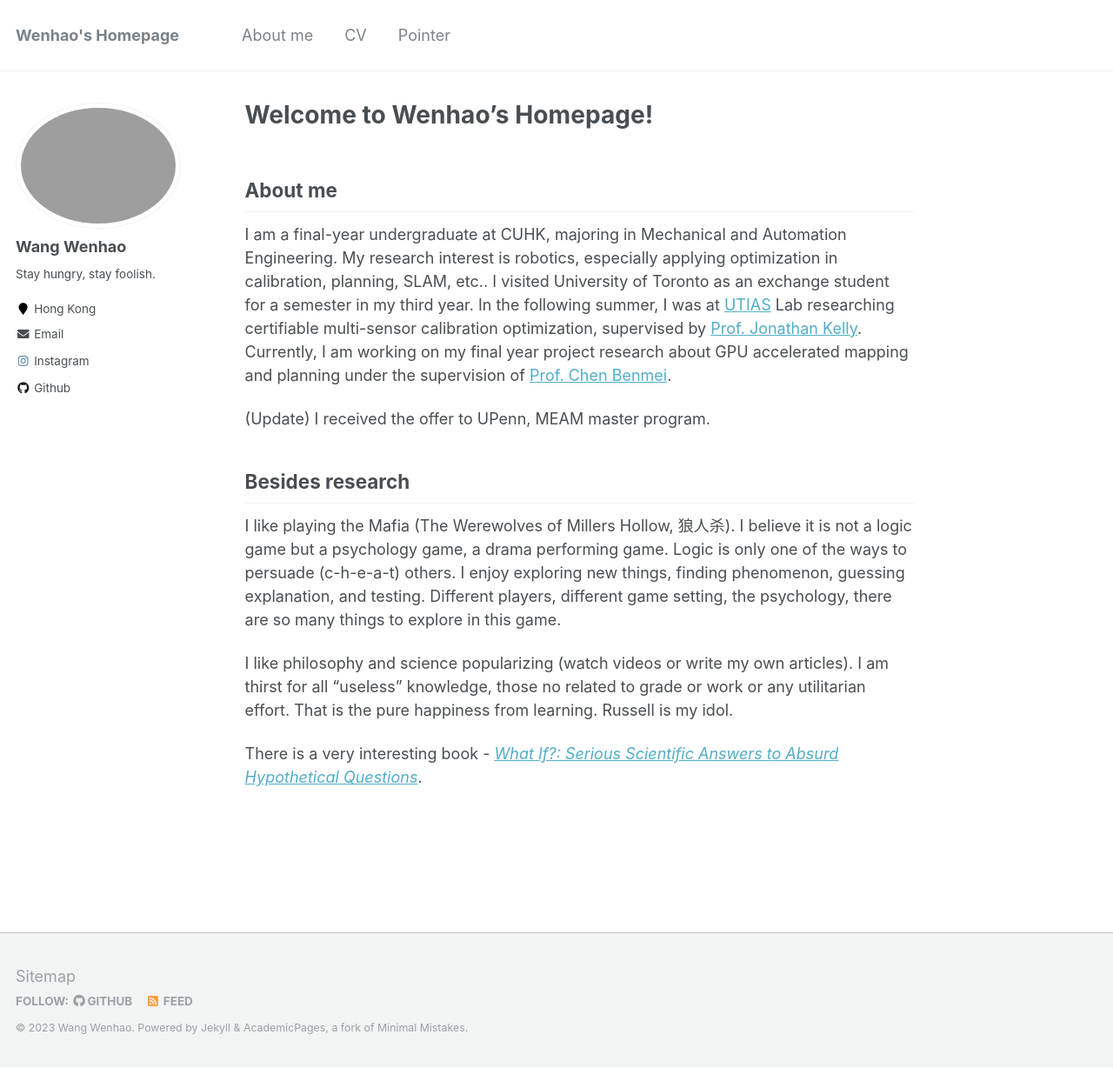
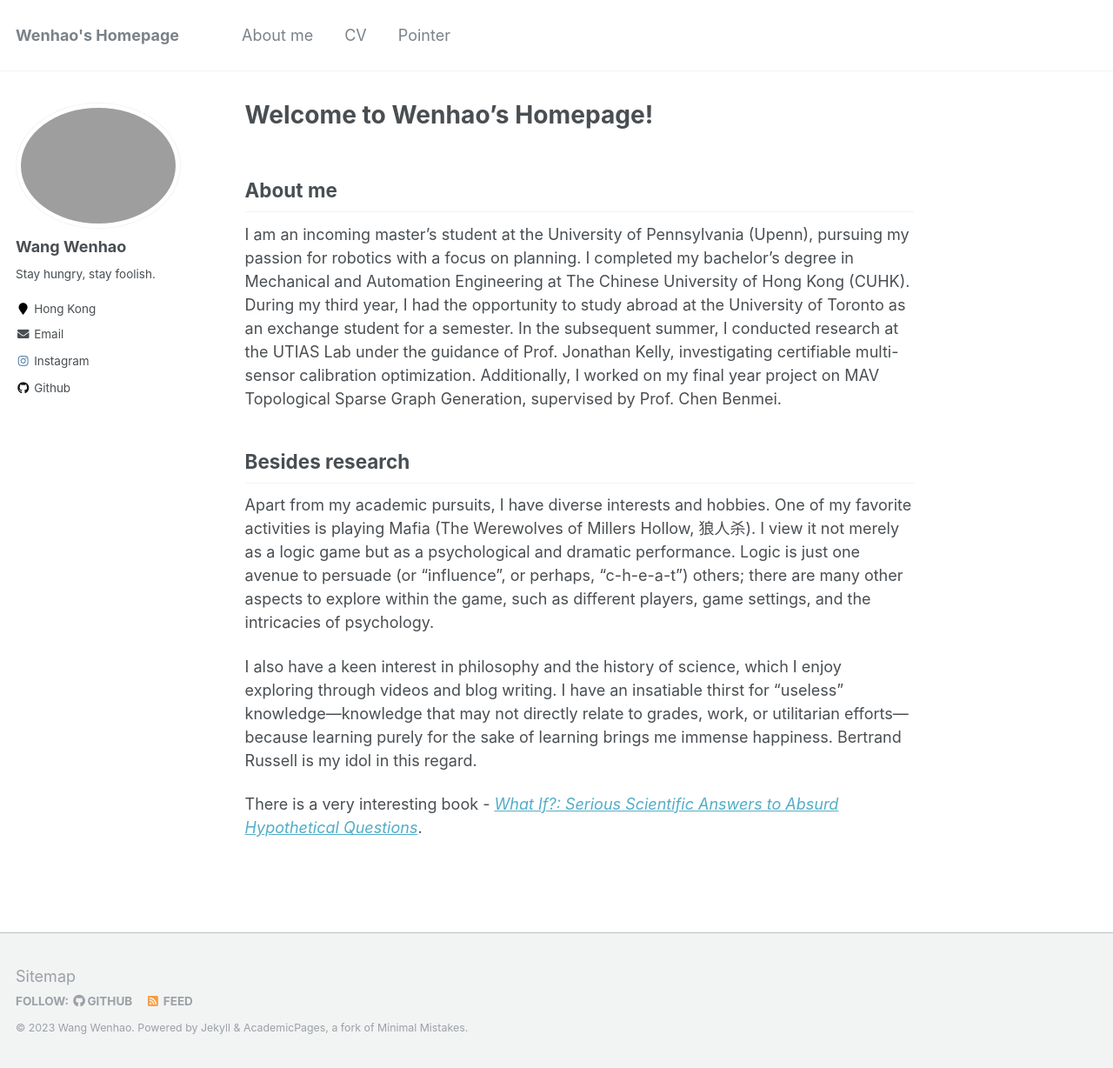
Before and after one commit to Hao-Starrr/Hao-Starrr.github.io, a Jekyll site: the page built from _pages/about.md, in a window 1280 px wide and 1228 px high. Shown: the whole window at 87% size. Built offline with Jekyll 4.4.1, drawn with Linux system fonts in a browser that asks for light colours.

Commit message:
Update about.md

```diff
--- a/_pages/about.md
+++ b/_pages/about.md
@@ -11,35 +11,15 @@ redirect_from:
 
 
 
-
-
-
-
-
-
-
-
 ## About me
-
-
-
-I am a final-year undergraduate at CUHK, majoring in Mechanical and Automation Engineering. My research interest is robotics, especially applying optimization in calibration, planning, SLAM, etc.. I visited University of Toronto as an exchange student for a semester in my third year. In the following summer, I was at [UTIAS](https://www.utias.utoronto.ca/) Lab researching certifiable multi-sensor calibration optimization, supervised by [Prof. Jonathan Kelly](http://stars.utias.utoronto.ca/~jkelly/). Currently, I am working on my final year project research about GPU accelerated mapping and planning under the supervision of [Prof. Chen Benmei](http://www.mae.cuhk.edu.hk/~usr/).
-
-(Update) I received the offer to UPenn, MEAM master program.
-
-
-
-
-
+I am an incoming master's student at the University of Pennsylvania (Upenn), pursuing my passion for robotics with a focus on planning. I completed my bachelor's degree in Mechanical and Automation Engineering at The Chinese University of Hong Kong (CUHK). During my third year, I had the opportunity to study abroad at the University of Toronto as an exchange student for a semester. In the subsequent summer, I conducted research at the UTIAS Lab under the guidance of Prof. Jonathan Kelly, investigating certifiable multi-sensor calibration optimization. Additionally, I worked on my final year project on MAV Topological Sparse Graph Generation, supervised by Prof. Chen Benmei.
 
 
 ## Besides research
 
+Apart from my academic pursuits, I have diverse interests and hobbies. One of my favorite activities is playing Mafia (The Werewolves of Millers Hollow, 狼人杀). I view it not merely as a logic game but as a psychological and dramatic performance. Logic is just one avenue to persuade (or "influence", or perhaps, "c-h-e-a-t") others; there are many other aspects to explore within the game, such as different players, game settings, and the intricacies of psychology.
 
-
-I like playing the Mafia (The Werewolves of Millers Hollow, 狼人杀). I believe it is not a logic game but a psychology game, a drama performing game. Logic is only one of the ways to persuade (c-h-e-a-t) others. I enjoy exploring new things, finding phenomenon, guessing explanation, and testing. Different players, different game setting, the psychology, there are so many things to explore in this game.
-
-I like philosophy and science popularizing (watch videos or write my own articles). I am thirst for all "useless" knowledge, those no related to grade or work or any utilitarian effort. That is the pure happiness from learning. Russell is my idol.
+I also have a keen interest in philosophy and the history of science, which I enjoy exploring through videos and blog writing. I have an insatiable thirst for "useless" knowledge—knowledge that may not directly relate to grades, work, or utilitarian efforts—because learning purely for the sake of learning brings me immense happiness. Bertrand Russell is my idol in this regard.
 
 There is a very interesting book - *[What If?: Serious Scientific Answers to Absurd Hypothetical Questions](https://en.wikipedia.org/wiki/What_If%3F_(book))*.
 
```
